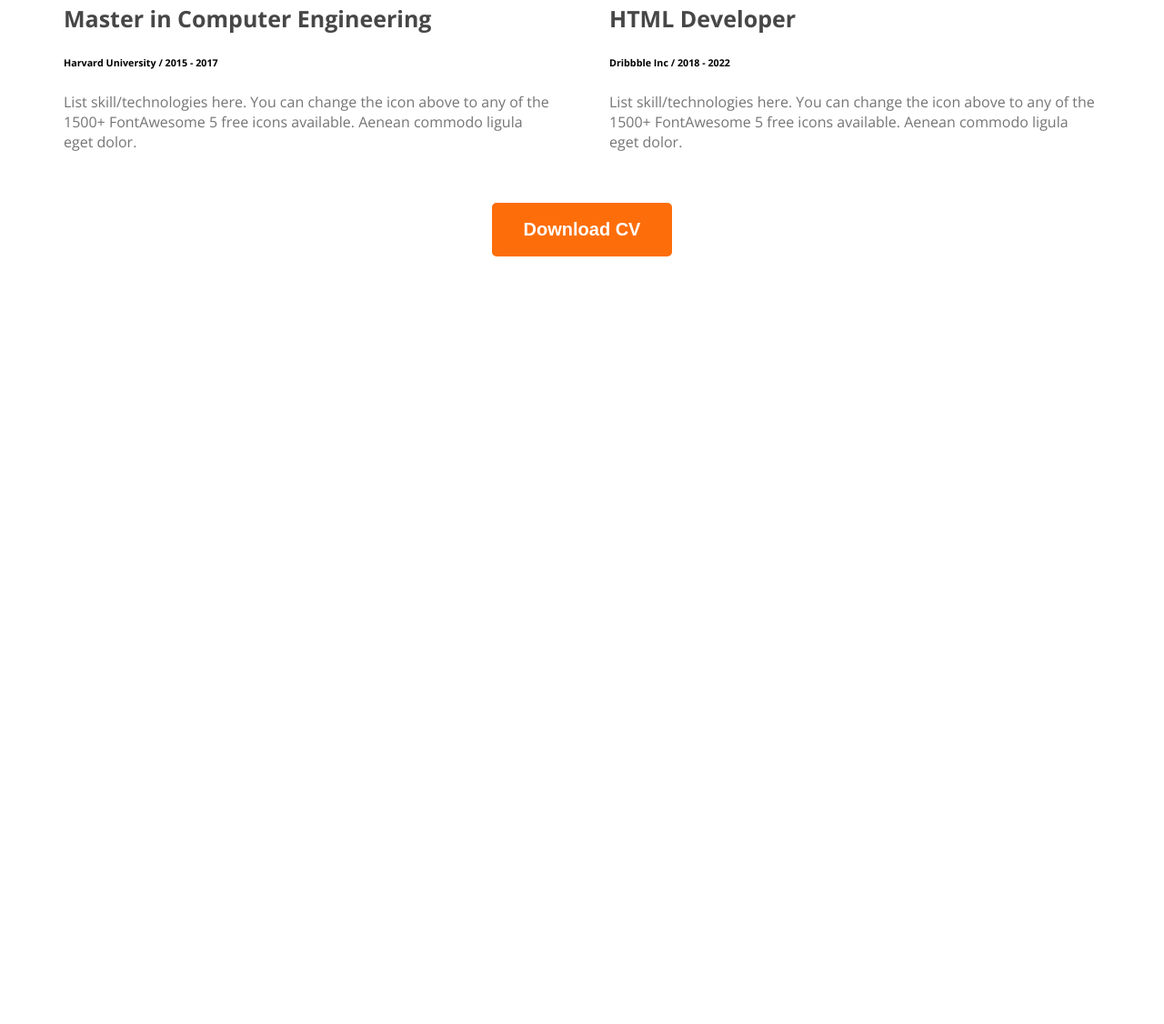
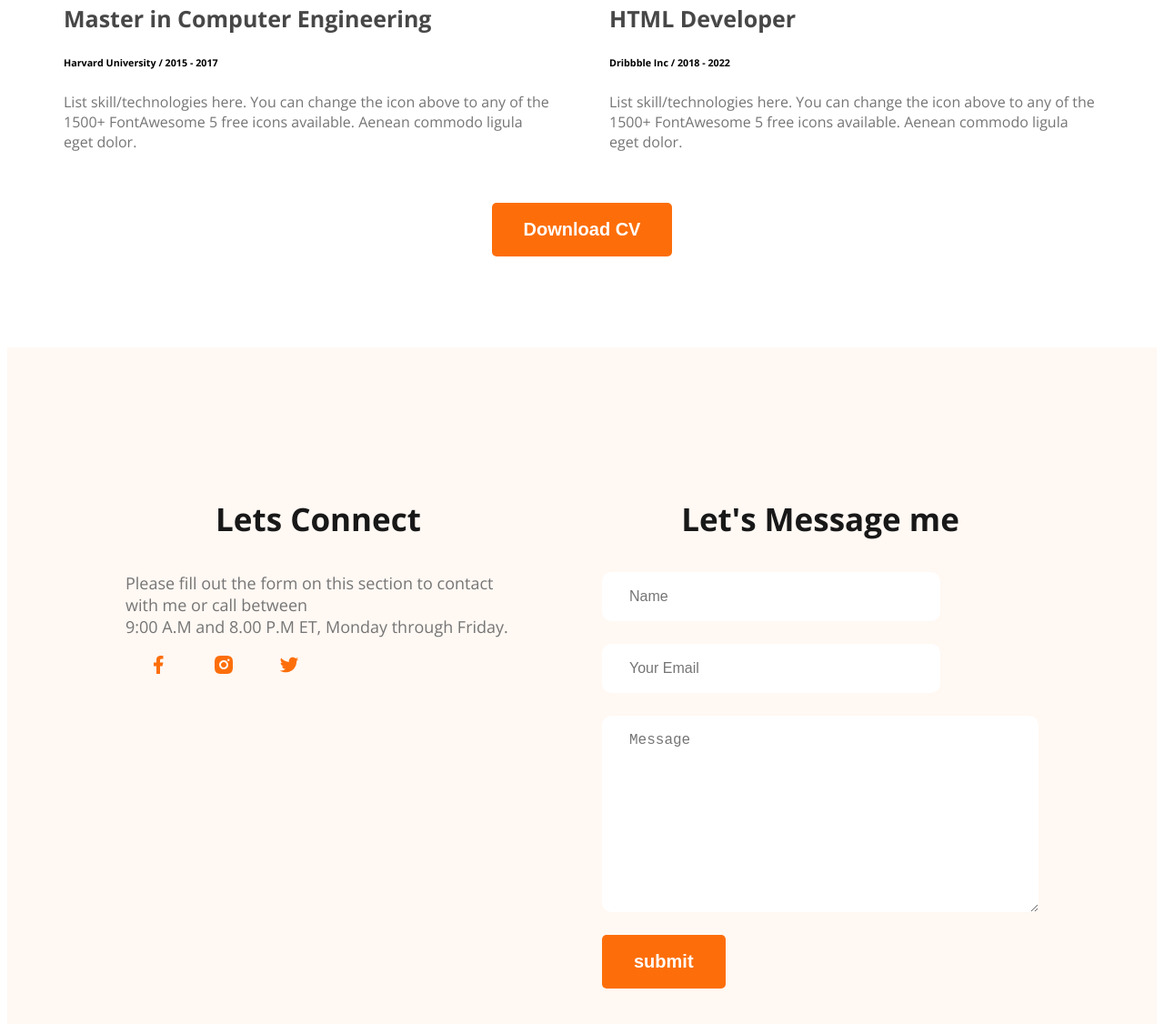
Before and after one commit to moshiur07/developer-protfolio, a plain HTML site: page index.html in a window 1280 px wide. Shown: the part 2847-3973 px from the top of the page at 91% size. Before the commit the page ends 3169 px from the top, so only its background shows below. Drawn offline with nearby package versions, Linux system fonts and the light colour scheme.

Commit message:
finished the footer section

```diff
--- a/index.html
+++ b/index.html
@@ -23,9 +23,10 @@
         </nav>
         <div class="banner">
             <div class="banner-conte">
-                <h3 class="banner-greeding">Hi, I  am</h3>
+                <h3 class="banner-greeding">Hi, I am</h3>
                 <h1 class="banner-title">Mary Hardy</h1>
-                <p class="banner-content">Shot what able cold new see hold.Friendly as an betrayed formerly <br> he. Morning because as to society behaved moments.</p>
+                <p class="banner-content">Shot what able cold new see hold.Friendly as an betrayed formerly <br> he.
+                    Morning because as to society behaved moments.</p>
                 <button class="button">Download CV</button>
                 <button class="button">Contract</button>
             </div>
@@ -35,7 +36,10 @@
     <main>
         <section class="about">
             <h3 class="section-title">About Me</h3>
-            <p class="section-description">I, m a designer & developer with a passion for web design. I enjoy developing simple, clean and <br> slick websites that provide real value to the end user. Thousands of clients have procured <br> exceptional resulfs while working with me. Delivering work within time and budget which meets <br> clients requirements in our mata.</p>
+            <p class="section-description">I, m a designer & developer with a passion for web design. I enjoy developing
+                simple, clean and <br> slick websites that provide real value to the end user. Thousands of clients have
+                procured <br> exceptional resulfs while working with me. Delivering work within time and budget which
+                meets <br> clients requirements in our mata.</p>
             <div class="container-about">
                 <div>
                     <h5>name:</h5>
@@ -58,28 +62,34 @@
         <section class="what-i-do">
             <h3 class="section-title">What I do</h3>
             <p class="section-description">
-                I have more than 10 years experience building software for clients all over the world. Below is a quick <br> overview of my main technical skill sets and technologies i use. Want to find out more about my experience? <br> Check out my online resume and project portfolio.
+                I have more than 10 years experience building software for clients all over the world. Below is a quick
+                <br> overview of my main technical skill sets and technologies i use. Want to find out more about my
+                experience? <br> Check out my online resume and project portfolio.
             </p>
             <div class="skills">
                 <div class="skills-div">
                     <img src="images/icons/js.png" alt="">
                     <h3>Vanilla JavaScript</h3>
-                    <p>List skill/technologies here. You can change the icon above to any of the 1500+ FontAwesome 5 free icons available. Aenean commodo ligula eget dolor.</p>
+                    <p>List skill/technologies here. You can change the icon above to any of the 1500+ FontAwesome 5
+                        free icons available. Aenean commodo ligula eget dolor.</p>
                 </div>
                 <div class="skills-div">
                     <img src="images/icons/react.png" alt="">
                     <h3>react</h3>
-                    <p>List skill/technologies here. You can change the icon above to any of the 1500+ FontAwesome 5 free icons available. Aenean commodo ligula eget dolor.</p>
+                    <p>List skill/technologies here. You can change the icon above to any of the 1500+ FontAwesome 5
+                        free icons available. Aenean commodo ligula eget dolor.</p>
                 </div>
                 <div class="skills-div">
                     <img src="images/icons/nodejs.png" alt="">
                     <h3>Node.js</h3>
-                    <p>List skill/technologies here. You can change the icon above to any of the 1500+ FontAwesome 5 free icons available. Aenean commodo ligula eget dolor.</p>
+                    <p>List skill/technologies here. You can change the icon above to any of the 1500+ FontAwesome 5
+                        free icons available. Aenean commodo ligula eget dolor.</p>
                 </div>
                 <div class="skills-div">
                     <img src="images/icons/mongo.png" alt="">
                     <h3>MongoDB</h3>
-                    <p>List skill/technologies here. You can change the icon above to any of the 1500+ FontAwesome 5 free icons available. Aenean commodo ligula eget dolor.</p>
+                    <p>List skill/technologies here. You can change the icon above to any of the 1500+ FontAwesome 5
+                        free icons available. Aenean commodo ligula eget dolor.</p>
                 </div>
             </div>
         </section>
@@ -92,58 +102,66 @@
                         <h3>Master in Computer Engineering</h3>
                         <h6>Harvard University / 2015 - 2017</h6>
                         <p>List skill/technologies here. You can change the icon above
-                            to any of the 1500+ FontAwesome 5 free icons available. Aenean commodo ligula eget dolor.</p>
+                            to any of the 1500+ FontAwesome 5 free icons available. Aenean commodo ligula eget dolor.
+                        </p>
                     </div>
                     <hr>
                     <div>
                         <h3>Master in Computer Engineering</h3>
                         <h6>Harvard University / 2015 - 2017</h6>
                         <p>List skill/technologies here. You can change the icon above
-                            to any of the 1500+ FontAwesome 5 free icons available. Aenean commodo ligula eget dolor.</p>
+                            to any of the 1500+ FontAwesome 5 free icons available. Aenean commodo ligula eget dolor.
+                        </p>
                     </div>
                     <hr>
                     <div>
                         <h3>Master in Computer Engineering</h3>
                         <h6>Harvard University / 2015 - 2017</h6>
                         <p>List skill/technologies here. You can change the icon above
-                            to any of the 1500+ FontAwesome 5 free icons available. Aenean commodo ligula eget dolor.</p>
+                            to any of the 1500+ FontAwesome 5 free icons available. Aenean commodo ligula eget dolor.
+                        </p>
                     </div>
                     <hr>
                     <div>
                         <h3>Master in Computer Engineering</h3>
                         <h6>Harvard University / 2015 - 2017</h6>
                         <p>List skill/technologies here. You can change the icon above
-                            to any of the 1500+ FontAwesome 5 free icons available. Aenean commodo ligula eget dolor.</p>
+                            to any of the 1500+ FontAwesome 5 free icons available. Aenean commodo ligula eget dolor.
+                        </p>
                     </div>
                 </div>
-                <div >
+                <div>
                     <h2 class="title-resume">My Experience</h2>
                     <div>
                         <h3>Sr. Font End Developer</h3>
                         <h6>Apple Inc / 2020 - Current</h6>
                         <p>List skill/technologies here. You can change the icon above
-                            to any of the 1500+ FontAwesome 5 free icons available. Aenean commodo ligula eget dolor.</p>
+                            to any of the 1500+ FontAwesome 5 free icons available. Aenean commodo ligula eget dolor.
+                        </p>
                     </div>
                     <hr>
                     <div>
                         <h3>Jr. Font End Developer</h3>
                         <h6>Dribbble Inc / 2018 - 2022</h6>
                         <p>List skill/technologies here. You can change the icon above
-                            to any of the 1500+ FontAwesome 5 free icons available. Aenean commodo ligula eget dolor.</p>
+                            to any of the 1500+ FontAwesome 5 free icons available. Aenean commodo ligula eget dolor.
+                        </p>
                     </div>
                     <hr>
                     <div>
                         <h3>HTML Developer</h3>
                         <h6>Adobe Inc / 2017 - 2018</h6>
                         <p>List skill/technologies here. You can change the icon above
-                            to any of the 1500+ FontAwesome 5 free icons available. Aenean commodo ligula eget dolor.</p>
+                            to any of the 1500+ FontAwesome 5 free icons available. Aenean commodo ligula eget dolor.
+                        </p>
                     </div>
                     <hr>
                     <div>
                         <h3>HTML Developer</h3>
                         <h6>Dribbble Inc / 2018 - 2022</h6>
                         <p>List skill/technologies here. You can change the icon above
-                            to any of the 1500+ FontAwesome 5 free icons available. Aenean commodo ligula eget dolor.</p>
+                            to any of the 1500+ FontAwesome 5 free icons available. Aenean commodo ligula eget dolor.
+                        </p>
                     </div>
                 </div>
             </div>
@@ -151,7 +169,22 @@
         </section>
     </main>
     <footer>
-
+        <div class="footer-coloum">
+            <h3 class="section-title">Lets Connect</h3>
+            <p id="footer-p" class="section-description">Please fill out the form on this section to contact with me or
+                call between <br> 9:00 A.M and 8.00 P.M ET, Monday through Friday.</p>
+            <a href=""><img src="images/icons/facebook.png" alt=""></a><a href=""><img src="images/icons/insta.png"
+                    alt=""></a><a href=""><img src="images/icons/twitter.png" alt=""></a>
+        </div>
+        <div class="footer-coloum">
+            <h3 class="section-title">Let's Message me</h3>
+            <form class="contract">
+                <input type="text" placeholder="Name" name="" id="">
+                <input type="email" placeholder="Your Email" name="" id="">
+                <textarea name="" placeholder="Message" id="" cols="30" rows="10"></textarea>
+                <input type="submit" class="button" value="submit">
+            </form>
+        </div>
     </footer>
 </body>
 
--- a/styles/portfolio.css
+++ b/styles/portfolio.css
@@ -59,7 +59,7 @@ nav li {
     font-weight: 400;
 }
 
-.button {
+.button{
     background: #FD6E0A;
     color: #FFF;
     font-weight: 700;
@@ -161,7 +161,40 @@ main {
     font-size: 25px;
     font-weight: 700;
 }
-.cv-button{
+
+.cv-button {
     text-align: center;
     margin: 40px;
 }
+
+/* footer section */
+footer {
+    display: flex;
+    margin-top: 100px;
+    padding: 130px 130px;
+    background: #FFF8F3;
+    gap: 100px;
+}
+
+#footer-p {
+    text-align: left;
+}
+
+footer a {
+    margin: 24px;
+}
+
+.footer-coloum {
+    width: 50%;
+}
+
+form input,textarea {
+    display: block;
+    margin-bottom: 25px;
+    padding: 18px 135px 18px 30px;
+    color: #757575;
+    font-size: 16px;
+    font-weight: 400;
+    border: #FFF8F3;
+    border-radius: 10px;
+}
```
